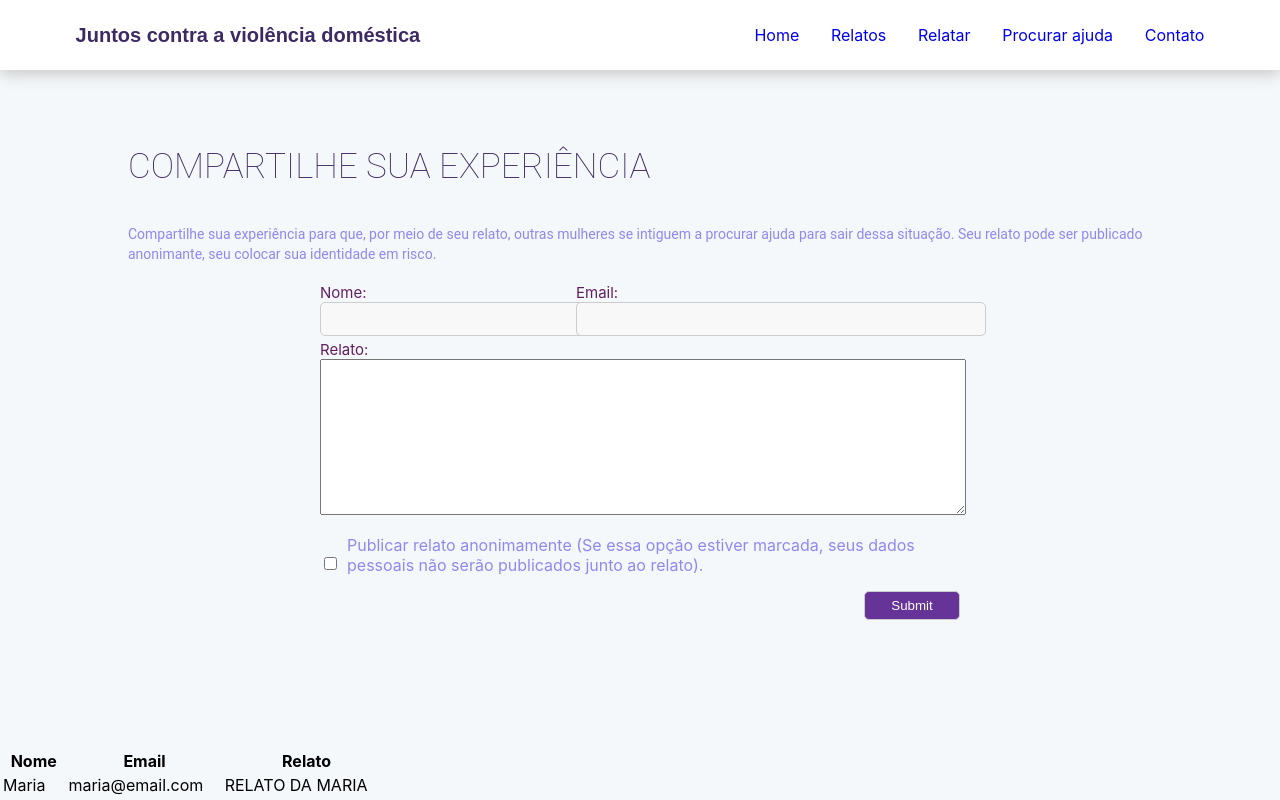
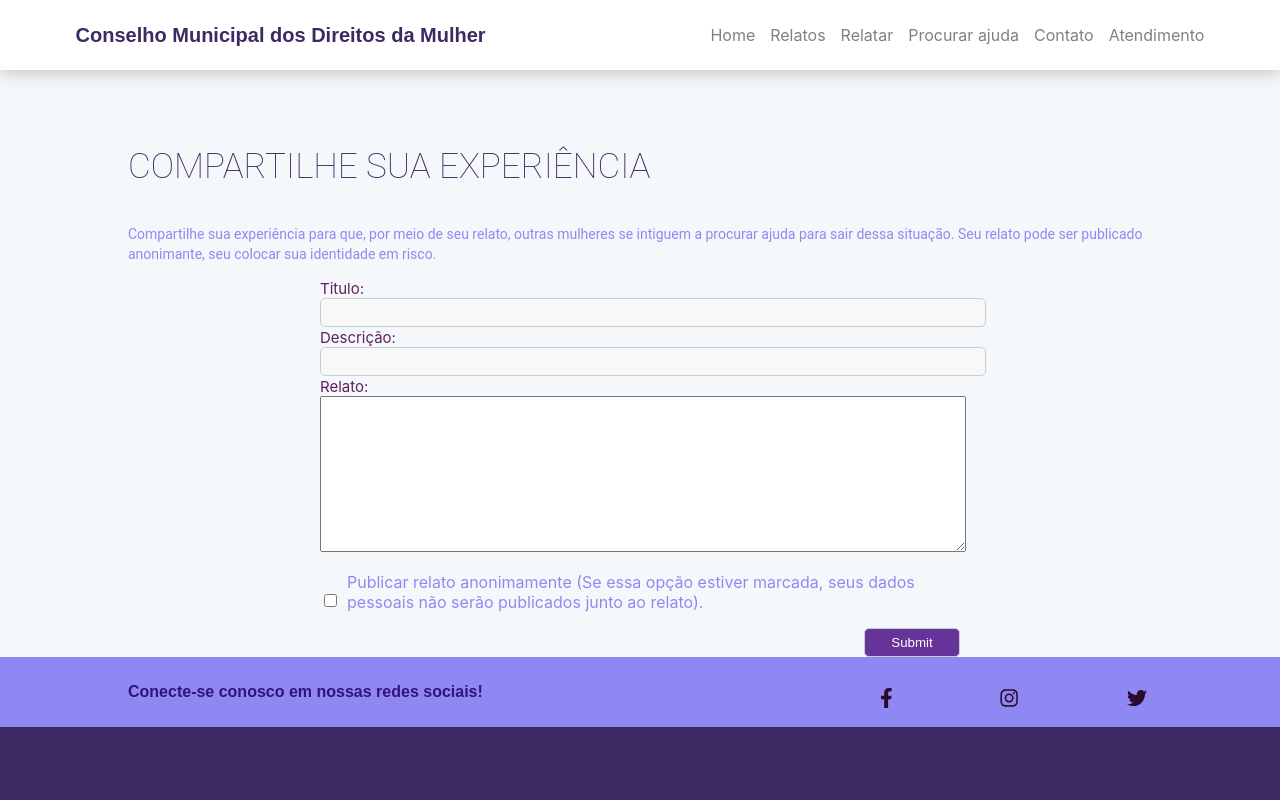
Before and after one commit to uniamerica/CMDM-front, a React (Create React App) app: page /Relatar in a window 1280 px wide. Shown: the top 800 px of the page. Built offline with nearby package versions, Linux system fonts and the light colour scheme.

Commit message:
chage relatar form fields

```diff
--- a/src/App.css
+++ b/src/App.css
@@ -36,3 +36,7 @@
     transform: rotate(360deg);
   }
 }
+
+button {
+  cursor: pointer;
+}
--- a/src/components/Header/components/Logo.jsx
+++ b/src/components/Header/components/Logo.jsx
@@ -1,10 +1,11 @@
 import React from 'react';
 import '../components/Logo.css'
+import '../../../img/logo.png'
 
 function Logo() {
   return (
     <div className="logo">
-        <h2>Juntos contra a violência doméstica</h2>
+        <h2>Conselho Municipal dos Direitos da Mulher</h2>
     </div>
   );
 }
--- a/src/components/Header/components/Nav.css
+++ b/src/components/Header/components/Nav.css
@@ -1,6 +1,5 @@
 
 ul{
-    width: 450px;
     display: flex;
     justify-content: space-between;
     margin-right: 2cm;
@@ -13,10 +12,14 @@ li{
     color: black;
 }
 .links{
-    color: grey;
     text-decoration: none;
+    width: 10;
 }
 .each-link{
     text-decoration: none;
-    color:
+    color: grey;
+    margin-left: 15px;
 }
+.each-link:hover {
+    color: rgb(110, 64, 131);
+}
--- a/src/components/Header/components/Nav.jsx
+++ b/src/components/Header/components/Nav.jsx
@@ -6,8 +6,8 @@ import '../components/Nav.css'
 function Nav() {
   return (
     <nav>
-        <ul>
-            <li className="links">
+        <ul className="links">
+            <li >
                 <Link className="each-link" to="/Home">Home</Link>
             </li>
             <li>
@@ -22,7 +22,9 @@ function Nav() {
             <li>
                 <Link className="each-link" to="/Contatos">Contato</Link>
             </li>
-
+            <li>
+                <Link className="each-link" >Atendimento</Link>
+            </li>
         </ul>
     </nav>
   );
--- a/src/components/Home/ViolenceTips.css
+++ b/src/components/Home/ViolenceTips.css
@@ -34,6 +34,7 @@
 .Tipos-Violência{
     display: block;
     color: rgb(112, 47, 177);
+    width: 450px;
 }
 
 .Tipos-Violência li{
--- a/src/pages/Relatar.jsx
+++ b/src/pages/Relatar.jsx
@@ -28,11 +28,11 @@ function Relatar(){
         console.log(relatos)
     }
 
-    const handleChangeNome = (e) => {
+    const handleChangeTitulo = (e) => {
         setNome(e.target.value);
     }
 
-    const handleChangeEmail = (e) => {
+    const handleChangeDescricao = (e) => {
         setEmail(e.target.value);
     }
 
@@ -50,16 +50,14 @@ function Relatar(){
             <form onSubmit={handleSubmit}>
                 <div className="relatar-page">
                     <div className="form-relato">
-                        <div className="dados-pessoais">
-                            <label className="form-nome inpt">
-                                Nome:
-                                <input id="nome" type="text" onChange={handleChangeNome} value={nome}/>
-                            </label>
-                            <label className="form-email inpt">
-                                Email:
-                                <input id="e-mail" type="text" onChange={handleChangeEmail} value={email}/>
-                            </label>
-                        </div>
+                        <label className="form-nome inpt">
+                            Titulo:
+                            <input id="nome" type="text" onChange={handleChangeTitulo} value={nome}/>
+                        </label>
+                        <label className="form-email inpt">
+                            Descrição:
+                            <input id="e-mail" type="text" onChange={handleChangeDescricao} value={email}/>
+                        </label>
                         <label className="form-relatar">
                             Relato:
                             <textarea cols="96" rows="10" type="text" onChange={handleChangeRelato} value={relato}/>
@@ -73,22 +71,6 @@ function Relatar(){
                 </div>
             </form>
 
-            <table className="table-json">
-                <thead>
-                    <tr>
-                        <th>Nome</th>
-                        <th>Email</th>
-                        <th>Relato</th>
-                    </tr>
-                </thead>
-                <tbody>
-                    { relatos.map((e) =>
-                    <tr>
-                        <td>{e.nome}</td><td>{e.email}</td><td>{e.relato}</td>
-                    </tr>
-                    )}
-                </tbody>
-            </table>
         </div>
     )
 }
```
